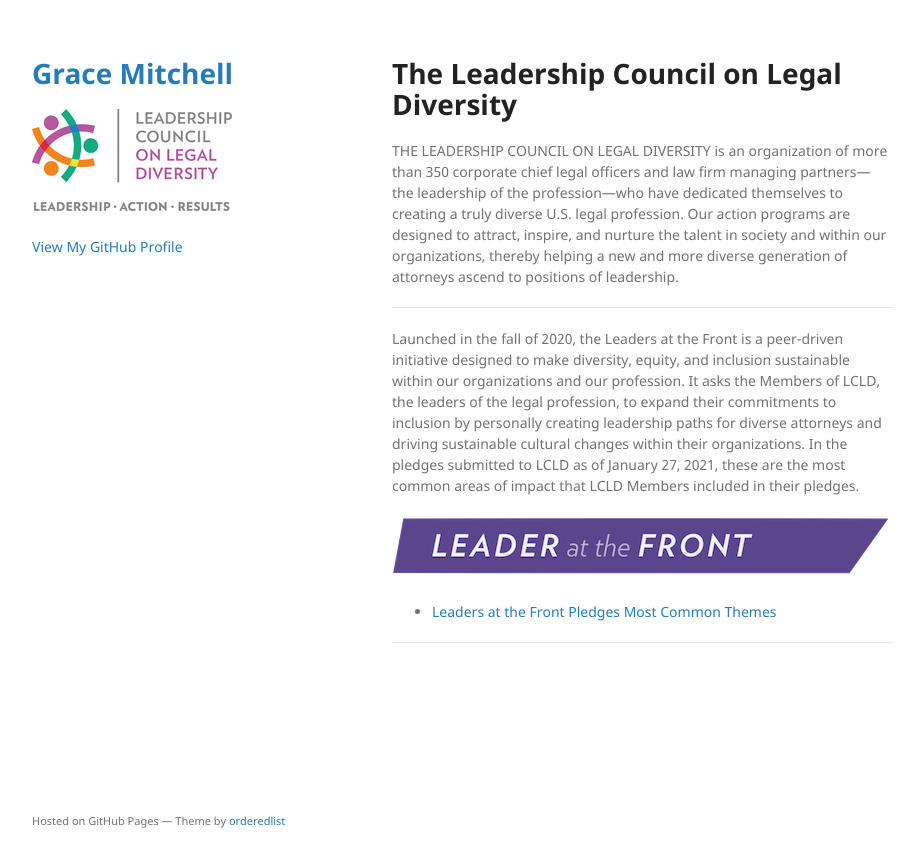
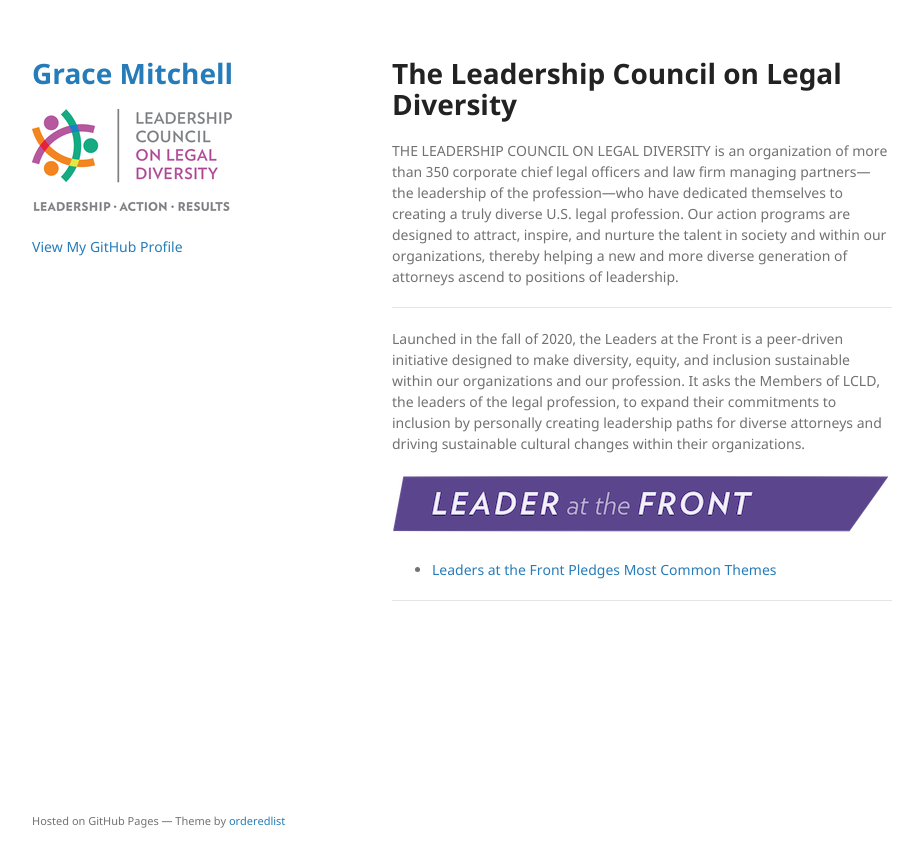
Before and after one commit to gymitchell95/gymitchell95.github.io, a Jekyll site: the page built from index.md, in a window 1280 px wide. Shown: the top 867 px of the page, without its empty margins (178-1101 px from the left). Built offline with Jekyll 4.4.1, drawn with Linux system fonts in a browser that asks for light colours; our own code applies the rules of GitHub Pages for plain Markdown files; the repository's description, which GitHub fills in, is left out.

Commit message:
Update index.md

```diff
--- a/index.md
+++ b/index.md
@@ -6,7 +6,7 @@
 
 ---
 
-Launched in the fall of 2020, the Leaders at the Front is a peer-driven initiative designed to make diversity, equity, and inclusion sustainable within our organizations and our profession. It asks the Members of LCLD, the leaders of the legal profession, to expand their commitments to inclusion by personally creating leadership paths for diverse attorneys and driving sustainable cultural changes within their organizations. In the pledges submitted to LCLD as of January 27, 2021, these are the most common areas of impact that LCLD Members included in their pledges.
+Launched in the fall of 2020, the Leaders at the Front is a peer-driven initiative designed to make diversity, equity, and inclusion sustainable within our organizations and our profession. It asks the Members of LCLD, the leaders of the legal profession, to expand their commitments to inclusion by personally creating leadership paths for diverse attorneys and driving sustainable cultural changes within their organizations.
 
 ![My Picture](/Pics/Leader_at_the_Front_Band_sRCu8Qp.png)
 
```
